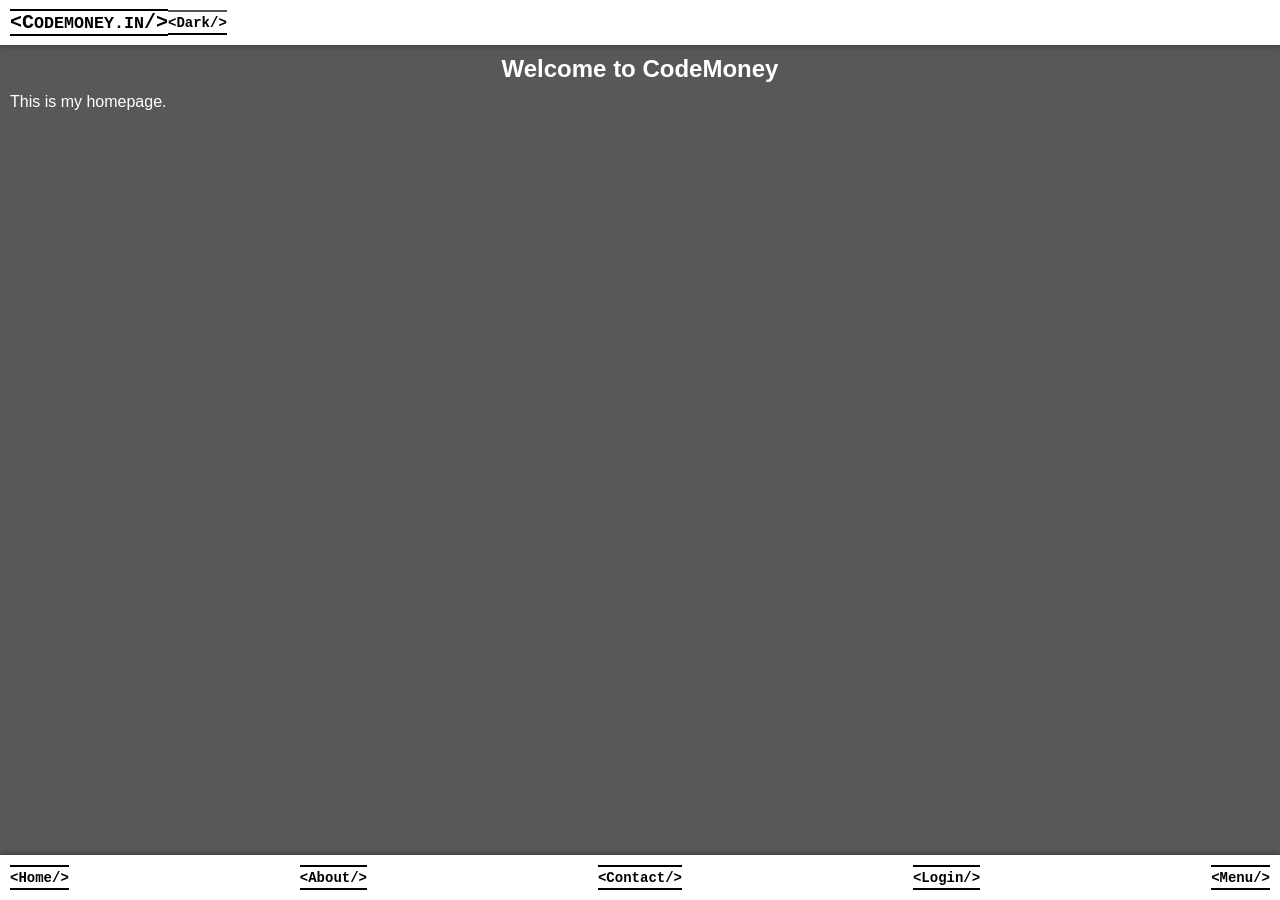
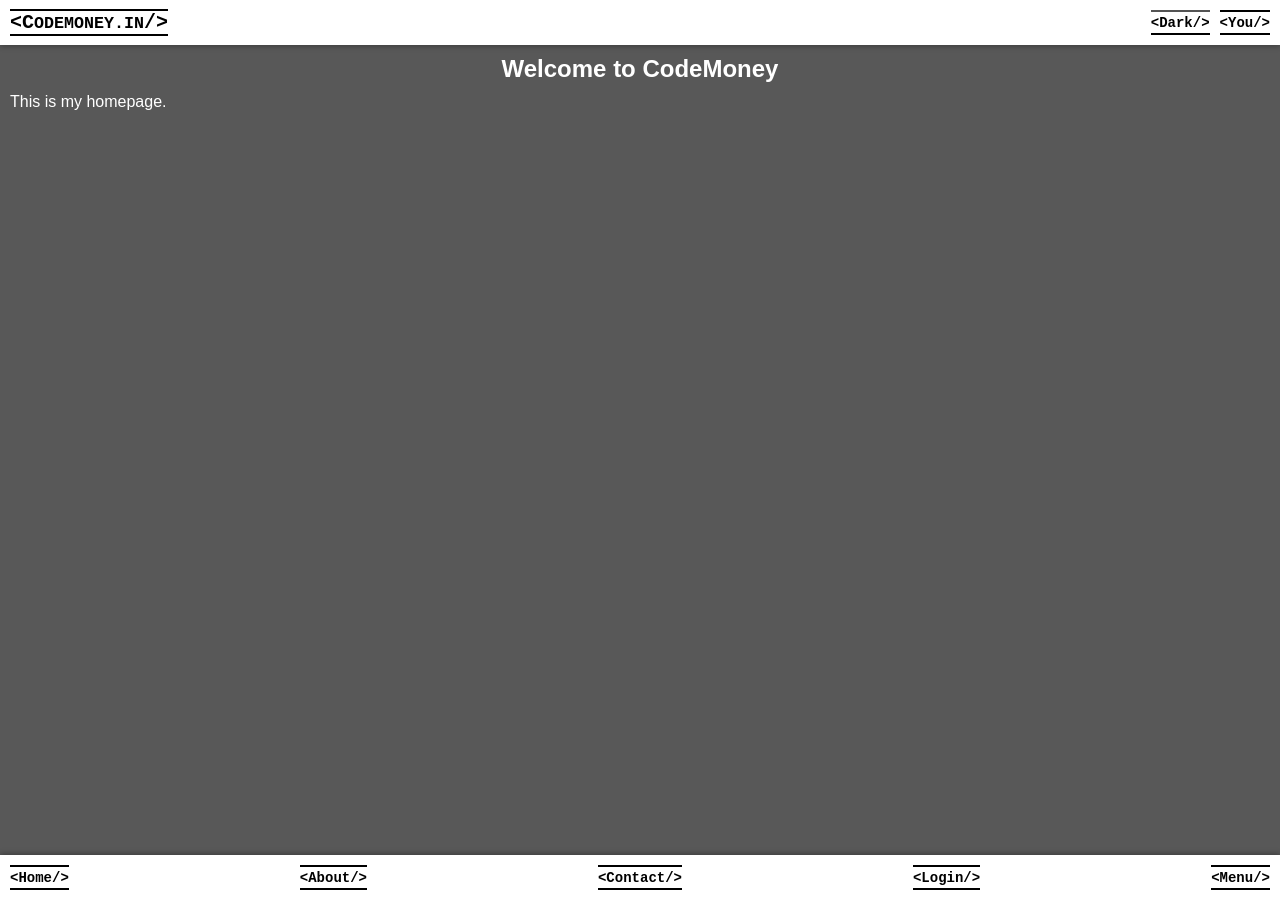
Before and after one commit to naahchi/testing, a Jekyll site: the page built from index.html, in a window 1280 px wide and 900 px high. Built offline with Jekyll 4.4.1, drawn with Linux system fonts in a browser that asks for light colours.

Commit message:
Update header.html

```diff
--- a/_includes/header.html
+++ b/_includes/header.html
@@ -1,7 +1,11 @@
 <nav class="top_nav">
     <!-- <a href="/" class="logo">&lt;Codemoney<small style="font-family: monospace;">.IN</small>/&gt;</a> -->
     <a href="/" class="logo">&lt;C<small style="font-family: monospace;">ODEMONEY.IN</small>/&gt;</a>
-    <button id="themeBtn">:::::</button>
+    <!-- <button id="themeBtn">:::::</button> -->
+    <div class="top_nav_box">
+        <button id="themeBtn">:::::</button>
+        <a href="/login" class="top_login_btn">&lt;You/&gt;</a>
+    </div>
 </nav>
 <nav class="bottom_nav">
     <a href="/">&lt;Home/&gt;</a>
```
